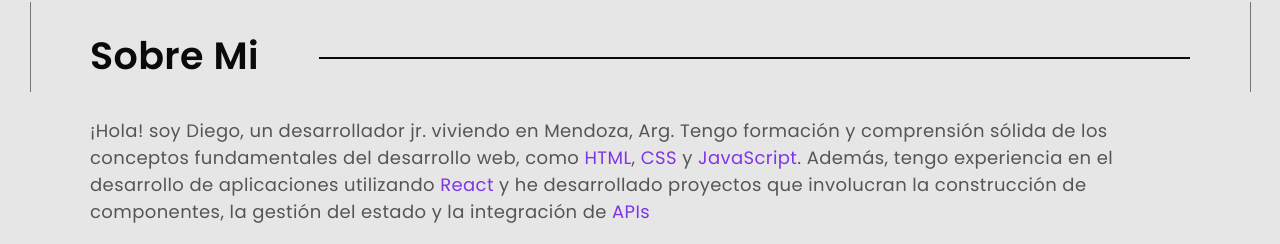
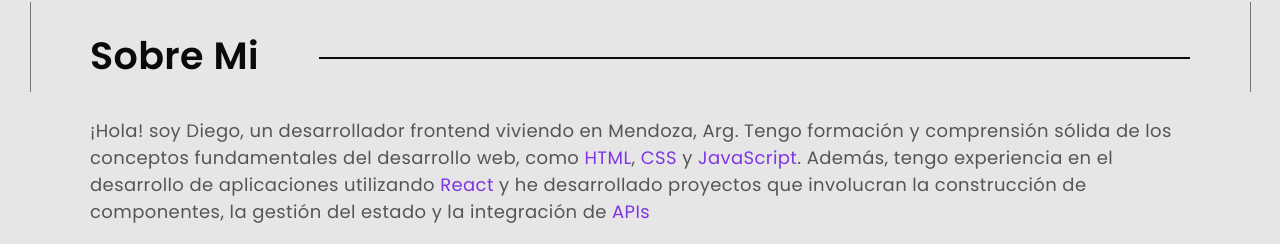
Before and after one commit to Diego-Aldao/portfolio-react, a React (Vite) app: page / in a window 1280 px wide. Shown: the part 708-952 px from the top of the page. Built offline with nearby package versions, Linux system fonts and the light colour scheme; a web font is replaced by a local one.

Commit message:
corregidos typos y agregada una key a los li que renderiza el map

```diff
--- a/src/components/paginaPrincipal/About/About.jsx
+++ b/src/components/paginaPrincipal/About/About.jsx
@@ -5,7 +5,7 @@ import { useInView } from "react-intersection-observer";
 import { useEffect } from "react";
 import Section from "../../Section";
 
-const listadoTectnologias = [
+const listadoTecnologias = [
   {
     nombre: "react",
     icono: <Icon icon="akar-icons:react-fill" />,
@@ -140,9 +140,9 @@ const About = ({ setCurrentSection }) => {
       <Header titulo={"sobre mi"} />
       <Descripcion>
         <p ref={ref}>
-          ¡Hola! soy Diego, un desarrollador jr. viviendo en Mendoza, Arg. Tengo
-          formación y comprensión sólida de los conceptos fundamentales del
-          desarrollo web, como <span>HTML</span>, <span>CSS</span> y{" "}
+          ¡Hola! soy Diego, un desarrollador frontend viviendo en Mendoza, Arg.
+          Tengo formación y comprensión sólida de los conceptos fundamentales
+          del desarrollo web, como <span>HTML</span>, <span>CSS</span> y{" "}
           <span>JavaScript</span>. Además, tengo experiencia en el desarrollo de
           aplicaciones utilizando <span>React</span> y he desarrollado proyectos
           que involucran la construcción de componentes, la gestión del estado y
@@ -153,8 +153,8 @@ const About = ({ setCurrentSection }) => {
           últimamente:
         </p>
         <Tecnologias>
-          {listadoTectnologias.map((tecnologia) => (
-            <li>
+          {listadoTecnologias.map((tecnologia, index) => (
+            <li key={index}>
               <p>{tecnologia.nombre}</p>
               {tecnologia.icono}
             </li>
```
